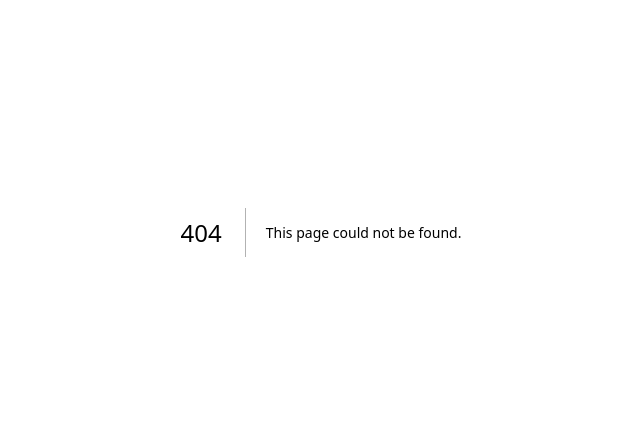
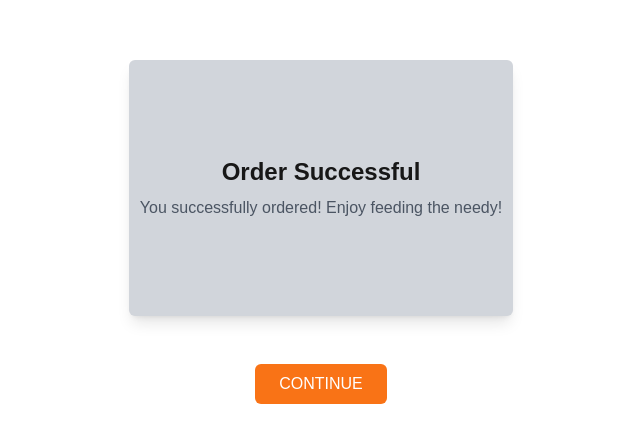
Before and after one commit to notft/Nasa_space_apps, a Next.js app: page /order_successful in a window 1280 px wide. Before the commit this address had no page. Shown: the part 168-610 px from the top of the page, without its empty margins (319-959 px from the left). Built offline with nearby package versions, Linux system fonts and the light colour scheme.

Commit message:
Create page.jsx

```diff
--- /dev/null
+++ b/app/order_successful/page.jsx
@@ -0,0 +1,46 @@
+"use client";
+import React, { useEffect, useState } from 'react';
+import Confetti from 'react-confetti';
+import { useWindowSize } from 'react-use';
+
+export default function SuccessPage() {
+  const [showConfetti, setShowConfetti] = useState(true);
+  const { height } = useWindowSize();
+
+  // Stop the confetti after a few seconds
+  useEffect(() => {
+    const timer = setTimeout(() => {
+      setShowConfetti(false);
+    }, 5000); // Confetti stops after 5 seconds
+    return () => clearTimeout(timer);
+  }, []);
+
+  return (
+    <div className=" min-h-screen w-screen flex flex-col justify-center items-center bg-white">
+      <div className='flex flex-col items-center justify-center absolute top-6 left-80'>
+      {showConfetti && (
+        <div >
+        <Confetti
+          width={800}
+          height={height / 2} // Show confetti only in the top half
+          numberOfPieces={300}
+          recycle={false} // Do not recycle pieces
+        />
+        </div>
+      )}
+      </div>
+
+      {/* Success message */}
+      <div className="flex flex-col items-center gap-4 z-10">
+        <div className="w-80 sm:w-96 h-64 bg-gray-300 flex flex-col justify-center items-center rounded-md text-center shadow-lg">
+          <h2 className="text-2xl font-bold">Order Successful</h2>
+          <p className="mt-2 text-gray-600">You successfully ordered! Enjoy feeding the needy!</p>
+        </div>
+
+        <button className="bg-orange-500 text-white px-6 py-2 mt-8 rounded-md hover:bg-orange-600 w-full sm:w-auto transition duration-300">
+          CONTINUE
+        </button>
+      </div>
+      </div>
+  );
+}
```
